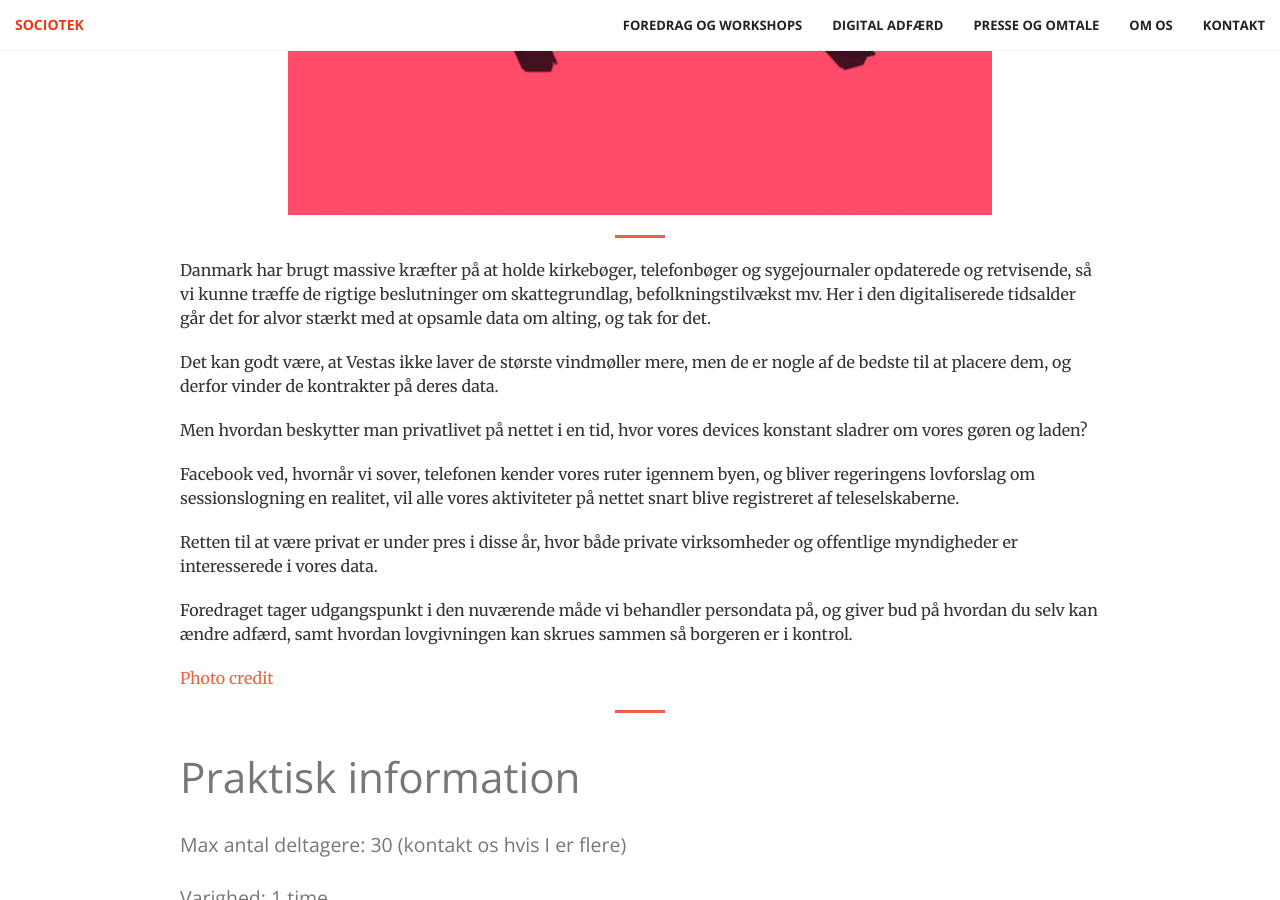
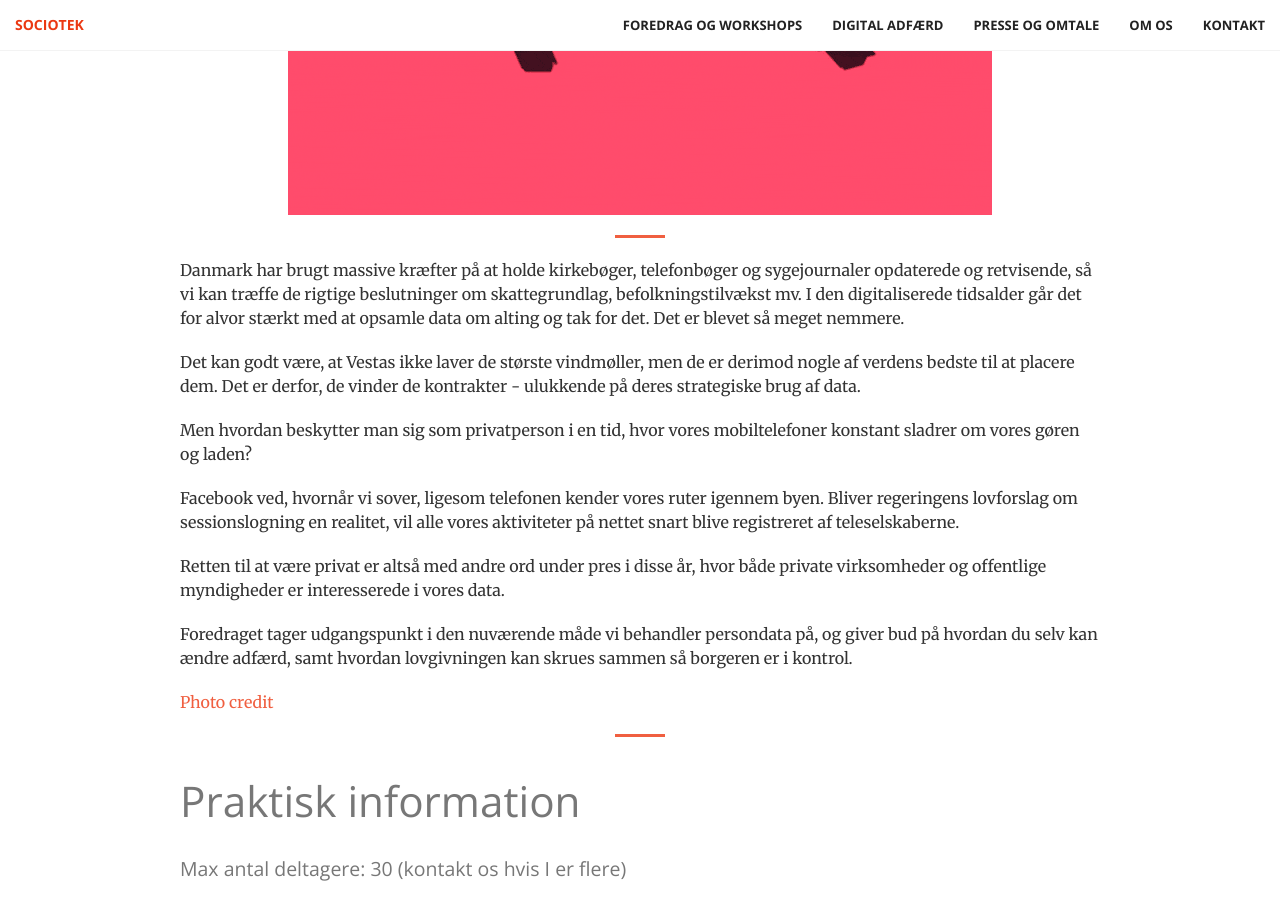
Before and after one commit to sociotek/sociotek.github.io, a Jekyll site: the page built from _posts/2017-10-22-overvaaget.md, in a window 1280 px wide and 900 px high, scrolled down 397 px. Built offline with Jekyll 4.4.1, drawn with Linux system fonts in a browser that asks for light colours.

Commit message:
Korrektur

```diff
--- a/_posts/2017-10-22-overvaaget.md
+++ b/_posts/2017-10-22-overvaaget.md
@@ -9,16 +9,16 @@ photo: /img/cameras.gif
 ---
 
 
-Danmark har brugt massive kræfter på at holde kirkebøger, telefonbøger og sygejournaler opdaterede og retvisende, så vi kunne træffe de rigtige beslutninger om skattegrundlag, befolkningstilvækst mv.
-Her i den digitaliserede tidsalder går det for alvor stærkt med at opsamle data om alting, og tak for det.
+Danmark har brugt massive kræfter på at holde kirkebøger, telefonbøger og sygejournaler opdaterede og retvisende, så vi kan træffe de rigtige beslutninger om skattegrundlag, befolkningstilvækst mv.
+I den digitaliserede tidsalder går det for alvor stærkt med at opsamle data om alting og tak for det. Det er blevet så meget nemmere.
 
-Det kan godt være, at Vestas ikke laver de største vindmøller mere, men de er nogle af de bedste til at placere dem, og derfor vinder de kontrakter på deres data.
+Det kan godt være, at Vestas ikke laver de største vindmøller, men de er derimod nogle af verdens bedste til at placere dem. Det er derfor, de vinder de kontrakter - ulukkende på deres strategiske brug af data.
 
-Men hvordan beskytter man privatlivet på nettet i en tid, hvor vores devices konstant sladrer om vores gøren og laden?
+Men hvordan beskytter man sig som privatperson i en tid, hvor vores mobiltelefoner konstant sladrer om vores gøren og laden?
 
-Facebook ved, hvornår vi sover, telefonen kender vores ruter igennem byen, og bliver regeringens lovforslag om sessionslogning en realitet, vil alle vores aktiviteter på nettet snart blive registreret af teleselskaberne.
+Facebook ved, hvornår vi sover, ligesom telefonen kender vores ruter igennem byen. Bliver regeringens lovforslag om sessionslogning en realitet, vil alle vores aktiviteter på nettet snart blive registreret af teleselskaberne.
 
-Retten til at være privat er under pres i disse år, hvor både private virksomheder og offentlige myndigheder er interesserede i vores data.
+Retten til at være privat er altså med andre ord under pres i disse år, hvor både private virksomheder og offentlige myndigheder er interesserede i vores data.
 
 Foredraget tager udgangspunkt i den nuværende måde vi behandler persondata på, og giver bud på hvordan du selv kan ændre adfærd, samt hvordan lovgivningen kan skrues sammen så borgeren er i kontrol.
 
```
